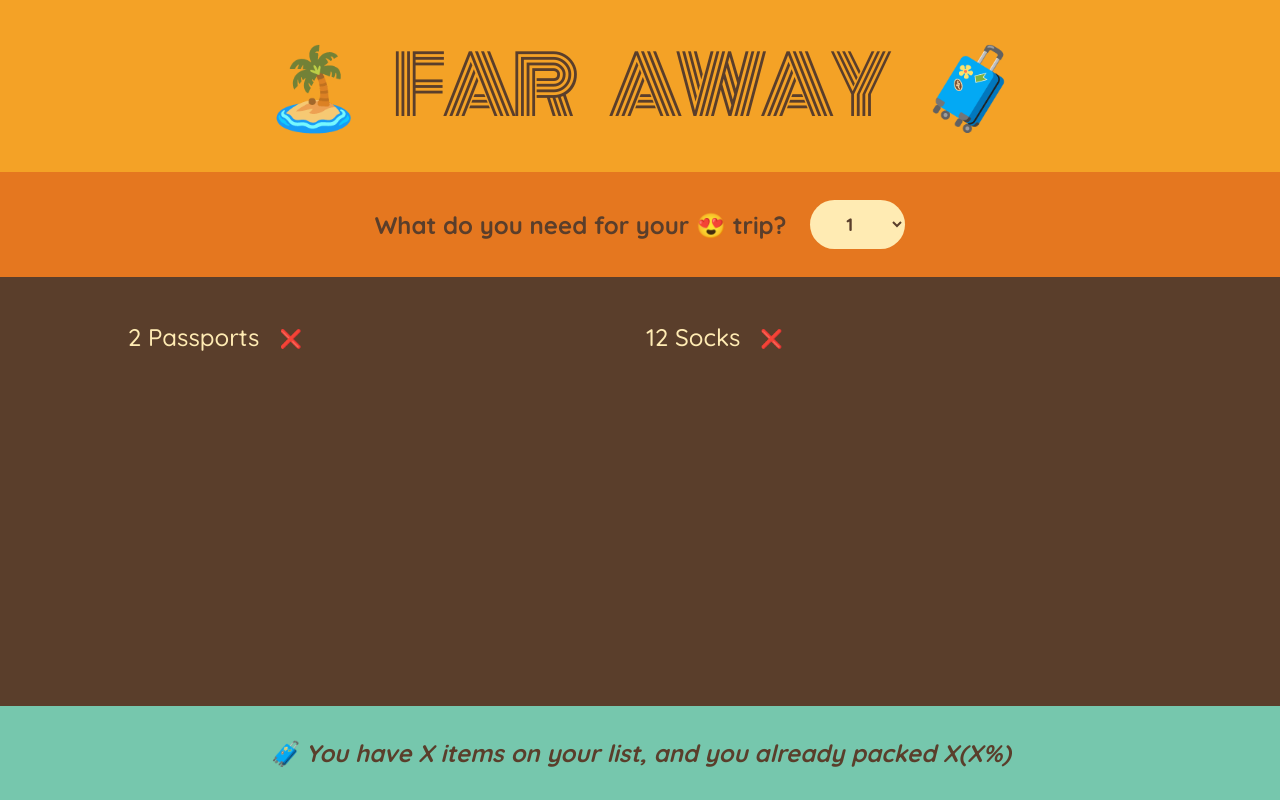
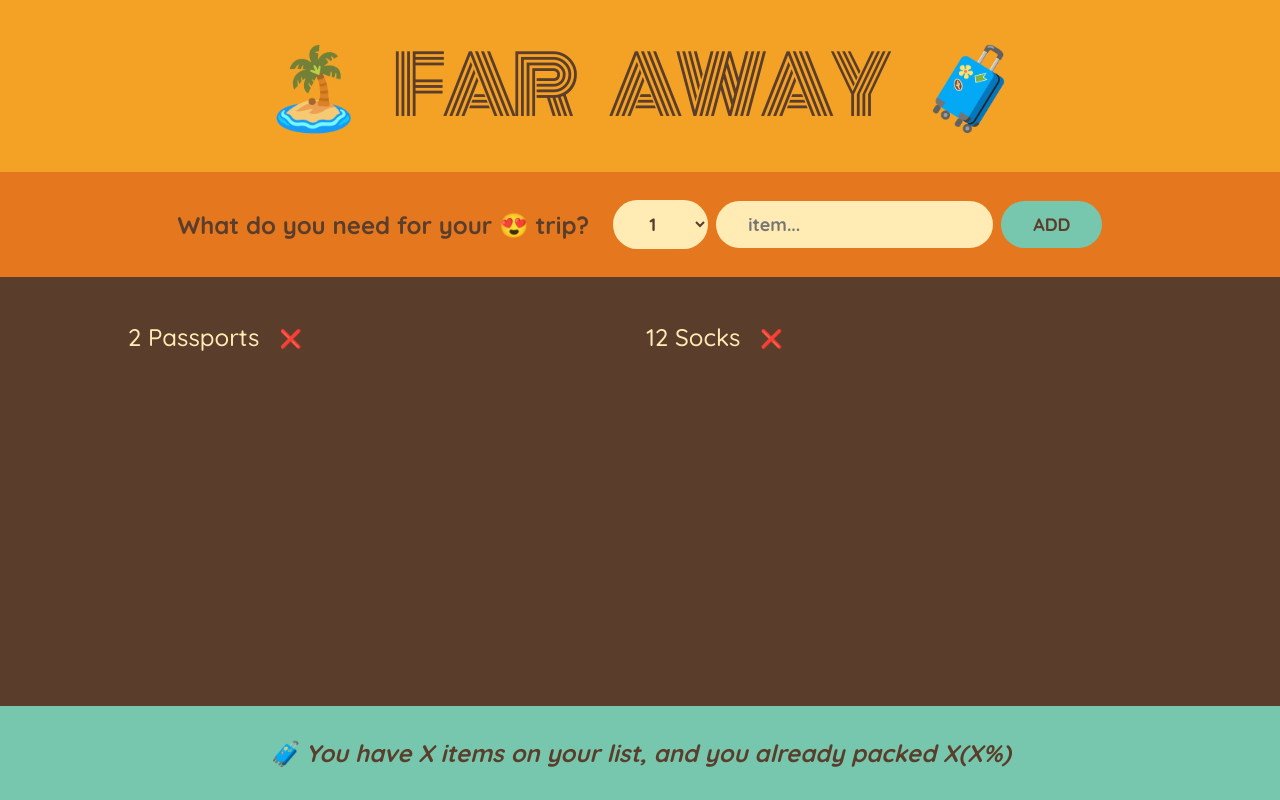
Before and after one commit to SaeedKarimian860/travel_list_app, a React (Create React App) app: page / in a window 1280 px wide. Built offline with nearby package versions, Linux system fonts and the light colour scheme.

Commit message:
Travel List App

```diff
--- a/src/App.js
+++ b/src/App.js
@@ -27,6 +27,8 @@ function Form() {
         <option value={2}>2</option>
         <option value={3}>3</option>
       </select>
+      <input type="text" placeholder="item..." />
+      <button>Add</button>
     </form>
   );
 }
```
